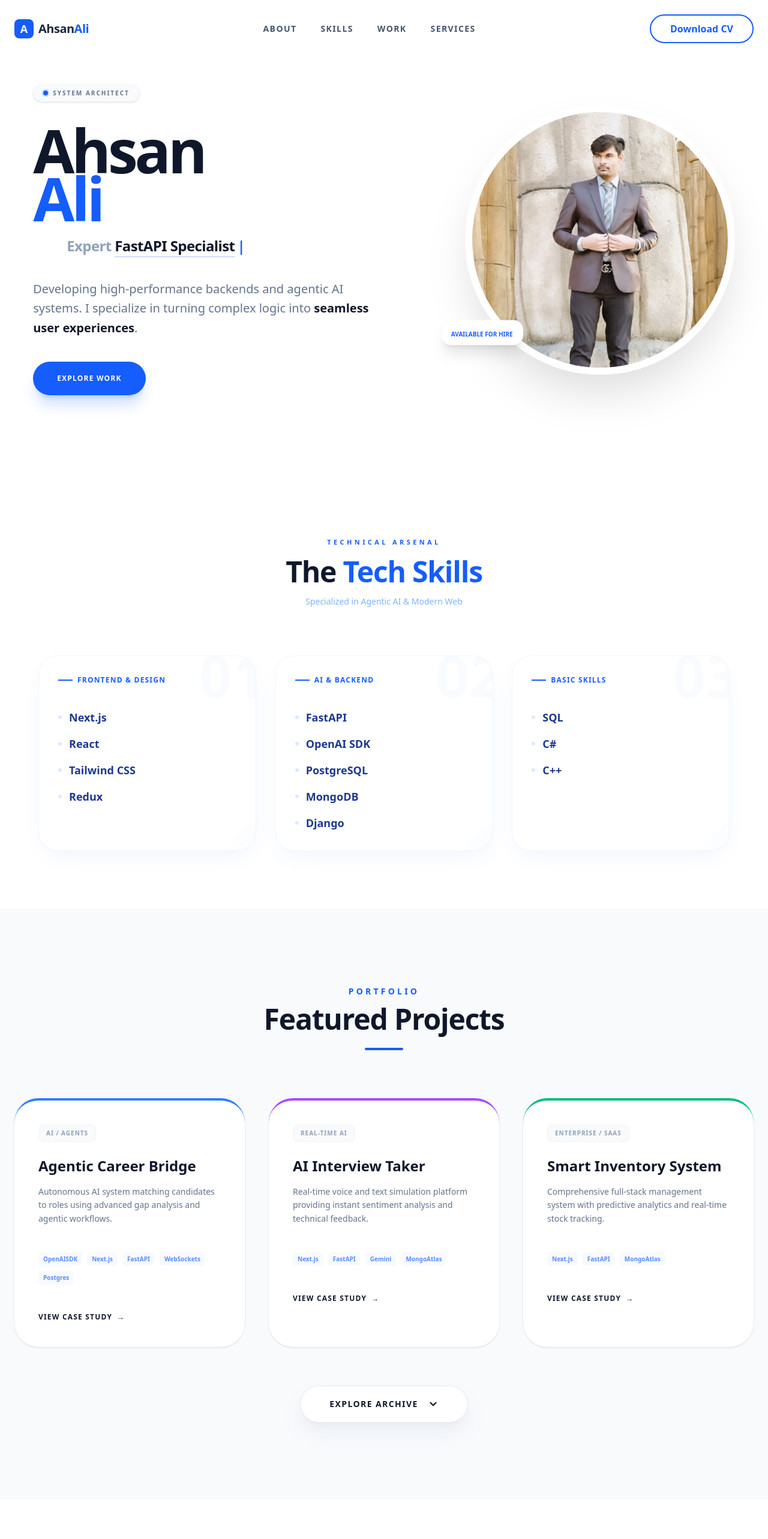
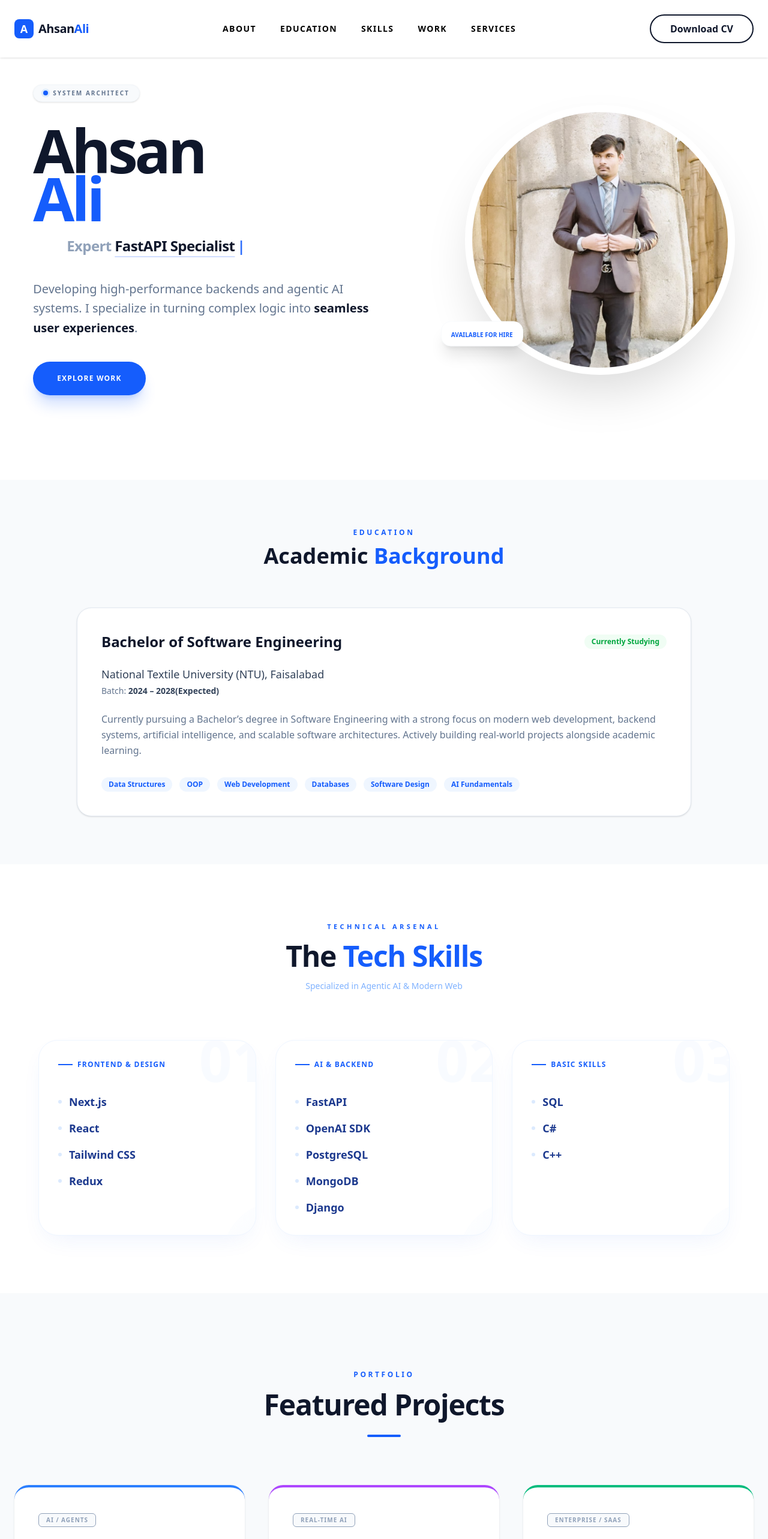
Before and after one commit to Ahsaan-develper/Portfolio-website, a Next.js app: page / in a window 1280 px wide. Shown: the top 2566 px of the page at 60% size. Built offline with nearby package versions, Linux system fonts and the light colour scheme.

Commit message:
portfolio complete

```diff
--- /dev/null
+++ b/app/_component/education.tsx
@@ -0,0 +1,77 @@
+"use client";
+
+export default function EducationPage() {
+  return (
+    <section
+      id="education"
+      className="py-12 sm:py-16 md:py-20 bg-slate-50 px-3 sm:px-4 md:px-6"
+    >
+      <div className="max-w-5xl mx-auto">
+
+        {/* Header */}
+        <div className="text-center mb-10 sm:mb-12 md:mb-16">
+          <h2 className="text-[10px] sm:text-xs font-bold text-blue-600 uppercase tracking-[0.3em] mb-2">
+            Education
+          </h2>
+
+          <h3 className="text-xl sm:text-2xl md:text-4xl font-extrabold text-slate-900 leading-tight">
+            Academic <span className="text-blue-600">Background</span>
+          </h3>
+        </div>
+
+        {/* Education Card */}
+        <div className="bg-white rounded-2xl sm:rounded-3xl border border-slate-200 p-5 sm:p-6 md:p-10 shadow-sm hover:shadow-xl transition-all duration-300">
+
+          {/* Degree + Status */}
+          <div className="flex flex-col sm:flex-row sm:items-center sm:justify-between gap-3 sm:gap-4 mb-5 sm:mb-6">
+            <h4 className="text-lg sm:text-xl md:text-2xl font-bold text-slate-900">
+              Bachelor of Software Engineering
+            </h4>
+
+            <span className="inline-block text-[10px] sm:text-xs font-bold text-green-600 bg-green-50 px-3 py-1 rounded-full w-fit">
+              Currently Studying
+            </span>
+          </div>
+
+          {/* University */}
+          <p className="text-slate-700 text-sm sm:text-base md:text-lg font-medium mb-1">
+            National Textile University (NTU), Faisalabad
+          </p>
+
+          {/* Duration */}
+          <p className="text-slate-500 text-xs sm:text-sm mb-4 sm:mb-6">
+            Batch: <span className="font-semibold text-slate-700">2024 – 2028(Expected)</span>
+          </p>
+
+          {/* Description */}
+          <p className="text-slate-500 text-sm sm:text-base leading-relaxed mb-6 sm:mb-8">
+            Currently pursuing a Bachelor’s degree in Software Engineering with a strong
+            focus on modern web development, backend systems, artificial intelligence,
+            and scalable software architectures. Actively building real-world projects
+            alongside academic learning.
+          </p>
+
+          {/* Subjects / Skills */}
+          <div className="flex flex-wrap gap-2 sm:gap-3">
+            {[
+              "Data Structures",
+              "OOP",
+              "Web Development",
+              "Databases",
+              "Software Design",
+              "AI Fundamentals",
+            ].map((skill, i) => (
+              <span
+                key={i}
+                className="text-[10px] sm:text-xs font-bold text-blue-600 bg-blue-50 px-3 py-1 rounded-full"
+              >
+                {skill}
+              </span>
+            ))}
+          </div>
+        </div>
+
+      </div>
+    </section>
+  );
+}
--- a/app/_component/footer.tsx
+++ b/app/_component/footer.tsx
@@ -63,8 +63,13 @@ export default function Footer() {
           <div className="space-y-4">
             <h4 className="font-bold text-slate-900">Stay in touch</h4>
             <p className="text-sm text-slate-500">Get the latest updates on my AI projects.</p>
-              <div className="text-blue-600">
-                Contact us  <span>+92 3049177511</span>
+              <div >
+                Contact me  <span className="text-blue-600">+92 3049177511</span>
+
+              </div>
+                <div >
+                Email  <span className="text-blue-600">aliahsan80152@gmail.com</span>
+
               </div>
           </div>
 
--- a/app/_component/header.tsx
+++ b/app/_component/header.tsx
@@ -6,56 +6,38 @@ import Link from "next/link";
 export default function Header() {
   const [isScrolled, setIsScrolled] = useState(false);
   const [isMenuOpen, setIsMenuOpen] = useState(false);
-  const [darkMode, setDarkMode] = useState(false);
 
-  // Initialize theme from local storage or system preference
-  useEffect(() => {
-    const savedTheme = localStorage.getItem("theme");
-    if (savedTheme === "dark" || (!savedTheme && window.matchMedia("(prefers-color-scheme: dark)").matches)) {
-      setDarkMode(true);
-      document.documentElement.classList.add("dark");
-    }
-  }, []);
 
-  // Toggle Dark Mode
-  const toggleDarkMode = () => {
-    if (darkMode) {
-      document.documentElement.classList.remove("dark");
-      localStorage.setItem("theme", "light");
-      setDarkMode(false);
-    } else {
-      document.documentElement.classList.add("dark");
-      localStorage.setItem("theme", "dark");
-      setDarkMode(true);
-    }
-  };
+
+
+
 
   useEffect(() => {
     const handleScroll = () => {
-      setIsScrolled(window.scrollY > 20);
+      setIsScrolled(window.scrollY> 20);
     };
     window.addEventListener("scroll", handleScroll);
-    return () => window.removeEventListener("scroll", handleScroll);
+    return () => window.removeEventListener("scroll" , handleScroll);
   }, []);
 
   return (
     <header
-      className={`fixed top-0 w-full z-50 transition-all duration-300 ease-in-out ${
+      className={`fixed top-0 w-full z-20 transition-all duration-300 ease-in-out ${
         isScrolled
-          ? "py-3 bg-white/90 dark:bg-slate-900/90 backdrop-blur-md shadow-sm border-b border-blue-50 dark:border-slate-800"
-          : "py-6 bg-transparent"
+          ? "py-3 bg-slate-900 backdrop-blur-md  "
+          : "py-6 bg-transparent shadow-sm "
       }`}
     >
-      <div className="max-w-7xl mx-auto px-6 flex justify-between items-center">
+      <div className="max-w-7xl  px-6 flex justify-between items-center">
 
         {/* Logo */}
         <Link href="/" className="flex items-center gap-2 group">
           <div className="relative w-8 h-8 bg-blue-600 rounded-lg flex items-center justify-center overflow-hidden transition-transform group-hover:rotate-12">
              <div className="absolute inset-0 bg-white/20 translate-y-full group-hover:translate-y-0 transition-transform duration-300" />
-             <span className="text-white font-bold text-lg leading-none">A</span>
+             <span className="text-white font-bold text-lg ">A  </span>
           </div>
           <span className={`font-bold text-xl tracking-tight  transition-colors ${
-            isScrolled ? "text-slate-900 dark:text-white" : "text-slate-800 "
+            isScrolled ? "text-white" : "text-slate-900 "
           }`}>
             Ahsan<span className="text-blue-600">Ali</span>
           </span>
@@ -63,14 +45,14 @@ export default function Header() {
 
         {/* Desktop Links */}
         <nav className="hidden md:flex items-center space-x-10">
-          {["About", "Skills", "Work", "Services"].map((item) => (
+          {["About","Education", "Skills", "Work", "Services"].map((item) => (
             <Link
               key={item}
               href={`#${item.toLowerCase()}`}
-              className="relative group text-sm font-bold uppercase tracking-widest text-slate-600 dark:text-slate-400 hover:text-blue-600 dark:hover:text-blue-400 transition-colors"
+              className={`relative group text-sm font-bold uppercase tracking-widest  ${isScrolled ? "text-slate-200": "dark:text-slate-600"} hover:text-blue-600 dark:hover:text-blue-400 transition-colors`}
             >
               {item}
-              <span className="absolute -bottom-1 left-0 w-0 h-0.5 bg-blue-600 transition-all duration-300 group-hover:w-full" />
+
             </Link>
           ))}
 
@@ -80,21 +62,21 @@ export default function Header() {
         {/* Download CV Button */}
         <div className="hidden md:block">
           <a
-            href="/AhsanCV.docx"
-            download="Ahsan_Ali_CV.docx"
-            className="relative inline-flex items-center px-8 py-2.5 overflow-hidden font-bold text-blue-600 transition duration-300 ease-out border-2 border-blue-600 rounded-full group"
+            href="/AhsanCV.pdf"
+            download="Ahsan_Ali_CV.pdf"
+            className={`relative inline-flex items-center px-8 py-2.5 overflow-hidden font-bold ${isScrolled ? "text-white" : "text-slate-900"} transition hover:text-white hover:outline-none duration-300 ease-out border-2 rounded-full group`}
           >
-            <span className="absolute inset-0 flex items-center justify-center w-full h-full text-white duration-300 -translate-x-full bg-blue-600 group-hover:translate-x-0 ease">
+            <span className={`absolute inset-0 flex items-center justify-center w-full h-full  duration-300 -translate-x-full ${isScrolled ? "bg-transparent"  : "bg-blue-600"}  group-hover:translate-x-0  ease`}>
               Download Now
             </span>
-            <span className="absolute flex items-center left-0 justify-center w-full h-full text-blue-600 transition-all duration-300 transform group-hover:translate-x-full ease">
+            <span className={`absolute flex items-center left-0 justify-center w-full h-full  ${isScrolled ? "text-white" : "text-slate-900"} transition-all duration-300 transform group-hover:translate-x-full ease`}>
               Download CV
             </span>
             <span className="relative invisible">Download CV</span>
           </a>
         </div>
 
-        {/* Mobile Hamburger ONLY */}
+
         {/* Mobile Hamburger ONLY */}
         <div className="flex items-center gap-4 md:hidden">
            <button
@@ -102,17 +84,17 @@ export default function Header() {
             className="flex flex-col justify-center items-center w-8 h-8 space-y-1.5 focus:outline-none z-50"
           >
             {/* Top Bar - Now Black */}
-            <span className={`block w-6 h-0.5 bg-black rounded-full transform transition duration-300 ${
+            <span className={`block w-6 h-0.5 ${isScrolled  ? "bg-white" : "bg-black"}  rounded-full transform transition duration-300 ${
               isMenuOpen ? "rotate-45 translate-y-2" : ""
             }`} />
 
             {/* Middle Bar - Now Black */}
-            <span className={`block w-6 h-0.5 bg-black rounded-full transition duration-300 ${
+            <span className={`block w-6 h-0.5 ${isScrolled  ? "bg-white" : "bg-black"} rounded-full transition duration-300 ${
               isMenuOpen ? "opacity-0" : ""
             }`} />
 
             {/* Bottom Bar - Now Black */}
-            <span className={`block w-6 h-0.5 bg-black rounded-full transform transition duration-300 ${
+            <span className={`block w-6 h-0.5 ${isScrolled  ? "bg-white" : "bg-black"} rounded-full transform transition duration-300 ${
               isMenuOpen ? "-rotate-45 -translate-y-2" : ""
             }`} />
           </button>
@@ -124,7 +106,7 @@ export default function Header() {
         isMenuOpen ? "scale-y-100   opacity-100 visible" : "scale-y-0 opacity-0 invisible"
       }`}>
         <nav className="flex flex-col p-6 space-y-4">
-          {["About", "Skills", "Work", "Services"].map((item) => (
+          {["About","Education", "Skills", "Work", "Services"].map((item) => (
             <Link
               key={item}
               href={`#${item.toLowerCase()}`}
@@ -134,8 +116,8 @@ export default function Header() {
               {item}
             </Link>
           ))}
-          <div className="pt-4 border-t border-slate-100 dark:border-slate-800">
-            <a href="/AhsanCV.docx" download className="flex items-center justify-center w-full py-4 bg-blue-600 text-white rounded-xl font-bold shadow-lg shadow-blue-600/20">
+          <div className="pt-4 border-t hover:scale-102  border-slate-100 dark:border-slate-800 transition-all ease-in">
+            <a href="/AhsanCV.pdf"  download="Ahsan_Ali_CV.pdf" className="flex items-center justify-center w-full py-4 bg-blue-600 hover:bg-blue-700  text-white rounded-xl font-bold shadow-lg shadow-blue-600/20">
               Download CV
             </a>
           </div>
--- a/app/_component/projects.tsx
+++ b/app/_component/projects.tsx
@@ -5,7 +5,6 @@ import { useState } from "react";
 export default function ProjectShowcase() {
   const [showMore, setShowMore] = useState(false);
 
-  // Added your actual LinkedIn links here
   const mainProjects = [
     {
       title: "Agentic Career Bridge",
@@ -40,61 +39,66 @@ export default function ProjectShowcase() {
     {
       title: "AI Content Creator",
       category: "Automation",
-      desc: "Automated blog and social media generation engine powered by GPT-4o/Gemini models.",
-      tech: ["Gemini", "Next.js", "Django", "MongoAtlas"],
+      desc: "Automated blog and social media generation engine powered by GPT-4o and Gemini models.",
       link: "https://www.linkedin.com/posts/ahsaan-ali-785445361_nextjs-django-aiwebapp-activity-7362194555334541312-HKBG"
     },
     {
       title: "Food Delivery Web",
       category: "E-Commerce",
       desc: "Modern restaurant ordering interface featuring a seamless checkout and real-time order tracking.",
-      tech: ["Next.js", "MongoAtlas", "Tailwind"],
       link: "https://www.linkedin.com/posts/ahsaan-ali-785445361_fooddeliveryapp-restaurantapp-nextjsproject-activity-7354098010965819392-iR8g"
     },
     {
       title: "Complain Management",
       category: "SaaS",
       desc: "Centralized ticketing system for streamlined customer support and issue resolution.",
-      tech: ["Next.js", "FastAPI", "MongoDB"],
       link: "https://www.linkedin.com/posts/ahsaan-ali-785445361_nextjs-fastapi-mongodb-activity-7415319996072976384-x9q9"
     }
   ];
 
   return (
-    <section className="py-32 bg-slate-50 px-6" id="work">
+    <section
+      id="work"
+      className="py-20 md:py-32 bg-slate-50 px-4 md:px-6"
+    >
       <div className="max-w-7xl mx-auto">
 
-        {/* Section Header */}
-        <div className="flex flex-col items-center text-center mb-20">
-          <h2 className="text-sm font-bold text-blue-600 uppercase tracking-[0.3em] mb-3">Portfolio</h2>
-          <h3 className="text-4xl md:text-5xl font-black text-slate-900 tracking-tight">Featured Projects</h3>
-          <div className="w-16 h-1 bg-blue-600 mt-6 rounded-full"></div>
+        {/* Header */}
+        <div className="flex flex-col items-center text-center mb-16 md:mb-20">
+          <h2 className="text-xs font-bold text-blue-600 uppercase tracking-[0.3em] mb-3">
+            Portfolio
+          </h2>
+          <h3 className="text-3xl md:text-5xl font-black text-slate-900 tracking-tight leading-tight">
+            Featured Projects
+          </h3>
+          <div className="w-14 h-1 bg-blue-600 mt-5 rounded-full"></div>
         </div>
 
-        {/* Main 3 Projects Grid */}
-        <div className="grid grid-cols-1 md:grid-cols-3 gap-10 mb-16">
+        {/* Main Projects */}
+        <div className="grid grid-cols-1 md:grid-cols-3 gap-8 md:gap-10 mb-14 md:mb-16">
           {mainProjects.map((p, i) => (
             <div
               key={i}
-              className={`group relative bg-white p-10 rounded-[2.5rem] border-t-4 ${p.color} shadow-sm transition-all duration-500 hover:-translate-y-3 hover:shadow-2xl ${p.glow}`}
+              className={`group relative bg-white p-6 md:p-10 rounded-3xl border-t-4 ${p.color} shadow-sm transition-all duration-500 hover:-translate-y-2 hover:shadow-2xl ${p.glow}`}
             >
-              <div className="flex justify-between items-start mb-6">
-                <span className="text-[10px] font-black uppercase tracking-widest text-slate-400 bg-slate-50 px-3 py-1.5 rounded-lg border border-slate-100">
-                  {p.category}
-                </span>
-              </div>
+              <span className="inline-block text-xs md:text-[10px] font-black uppercase tracking-widest text-slate-400 bg-slate-50 px-3 py-1 rounded-md border mb-5">
+                {p.category}
+              </span>
 
-              <h3 className="text-2xl font-extrabold text-slate-900 mb-4 group-hover:text-blue-600 transition-colors">
+              <h3 className="text-xl md:text-2xl font-extrabold text-slate-900 mb-3 md:mb-4 group-hover:text-blue-600 transition-colors">
                 {p.title}
               </h3>
 
-              <p className="text-slate-500 text-sm leading-relaxed mb-8 h-20 overflow-hidden">
+              <p className="text-slate-500 text-base md:text-sm leading-relaxed mb-6 md:mb-8 md:h-20 md:overflow-hidden">
                 {p.desc}
               </p>
 
-              <div className="flex flex-wrap gap-2 mb-10">
+              <div className="flex flex-wrap gap-2 mb-8 md:mb-10">
                 {p.tech.map(t => (
-                  <span key={t} className="text-[10px] font-bold text-blue-600/70 bg-blue-50/50 px-2 py-1 rounded-md">
+                  <span
+                    key={t}
+                    className="text-xs md:text-[10px] font-bold text-blue-600/70 bg-blue-50 px-2 py-1 rounded-md"
+                  >
                     {t}
                   </span>
                 ))}
@@ -106,26 +110,37 @@ export default function ProjectShowcase() {
                 rel="noopener noreferrer"
                 className="inline-flex items-center gap-2 font-black text-xs uppercase tracking-widest text-slate-900 group-hover:text-blue-600 group-hover:gap-4 transition-all"
               >
-                View Case Study <span>→</span>
+                View Case Study →
               </a>
             </div>
           ))}
         </div>
 
         {/* Expandable Section */}
-        <div className={`grid grid-cols-1 md:grid-cols-3 gap-8 transition-all duration-1000 ease-in-out overflow-hidden ${
-          showMore ? "max-h-[2000px] opacity-100 mb-16" : "max-h-0 opacity-0"
-        }`}>
+        <div
+          className={`grid grid-cols-1 md:grid-cols-3 gap-6 md:gap-8 overflow-hidden transition-all duration-700 ${
+            showMore ? "max-h-[2000px] opacity-100 mb-14" : "max-h-0 opacity-0"
+          }`}
+        >
           {secondaryProjects.map((p, i) => (
-            <div key={i} className="group bg-slate-100/50 backdrop-blur-sm p-8 rounded-3xl border border-slate-200 hover:bg-white hover:border-blue-200 transition-all duration-300">
-              <span className="text-[9px] font-bold text-blue-500 uppercase tracking-widest">{p.category}</span>
-              <h3 className="text-lg font-bold text-slate-800 mt-2 mb-3">{p.title}</h3>
-              <p className="text-slate-500 text-xs leading-relaxed mb-6">{p.desc}</p>
+            <div
+              key={i}
+              className="bg-slate-100 p-6 rounded-2xl border hover:bg-white hover:border-blue-200 transition"
+            >
+              <span className="text-xs font-bold text-blue-500 uppercase tracking-widest">
+                {p.category}
+              </span>
+              <h4 className="text-lg font-bold text-slate-800 mt-2 mb-2">
+                {p.title}
+              </h4>
+              <p className="text-sm text-slate-500 leading-relaxed mb-4">
+                {p.desc}
+              </p>
               <a
                 href={p.link}
                 target="_blank"
                 rel="noopener noreferrer"
-                className="text-[10px] font-black text-slate-400 group-hover:text-blue-600 uppercase tracking-tighter transition-colors"
+                className="text-xs font-black text-slate-400 hover:text-blue-600 uppercase tracking-wide"
               >
                 LinkedIn Post ↗
               </a>
@@ -133,20 +148,22 @@ export default function ProjectShowcase() {
           ))}
         </div>
 
-        {/* Premium See More Button */}
+        {/* Toggle Button */}
         <div className="flex justify-center">
           <button
             onClick={() => setShowMore(!showMore)}
-            className="group flex items-center gap-4 px-12 py-5 bg-white border border-slate-200 text-slate-900 rounded-full font-bold hover:bg-slate-900 hover:text-white hover:border-slate-900 transition-all active:scale-95 shadow-xl shadow-slate-200/50"
+            className="flex items-center gap-3 px-8 md:px-12 py-4 md:py-5 bg-white border border-slate-200 rounded-full font-bold text-slate-900 hover:bg-slate-900 hover:text-white transition active:scale-95 shadow-lg"
           >
             <span className="text-sm tracking-widest">
               {showMore ? "COLLAPSE PROJECTS" : "EXPLORE ARCHIVE"}
             </span>
-            <div className={`transition-transform duration-500 ${showMore ? "rotate-180" : ""}`}>
-              <svg width="18" height="18" viewBox="0 0 24 24" fill="none" stroke="currentColor" strokeWidth="3" strokeLinecap="round" strokeLinejoin="round">
-                <path d="m6 9 6 6 6-6"/>
-              </svg>
-            </div>
+            <span
+              className={`transition-transform duration-500 ${
+                showMore ? "rotate-180" : ""
+              }`}
+            >
+              ▼
+            </span>
           </button>
         </div>
 
--- a/app/page.tsx
+++ b/app/page.tsx
@@ -1,4 +1,5 @@
 import AboutSection from "./_component/about";
+import EducationPage from "./_component/education";
 import Footer from "./_component/footer";
 import Header from "./_component/header";
 import ProjectShowcase from "./_component/projects";
@@ -10,6 +11,7 @@ export default function Home (){
       <div>
            <Header />
         <section id="about"><AboutSection /></section>
+        <section id="education"><EducationPage /></section>
         <section id="skills"><TechStack /></section>
         <section id="work">  <ProjectShowcase /></section>
         <section id="services"> <ServicesPage /></section>
```
Also changed, not shown: app/_component/services.tsx (+50 -28 lines), 2 other files (tests, documents, lock files or other folders).
